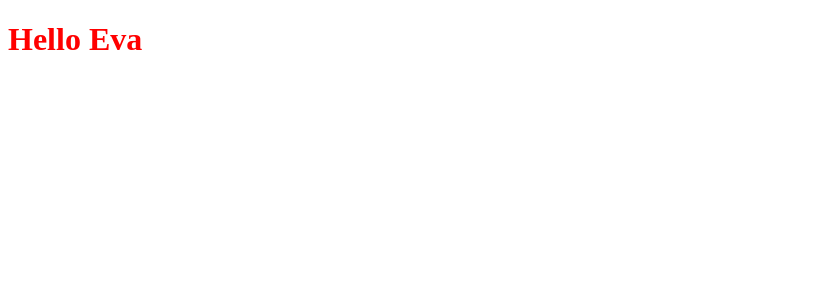
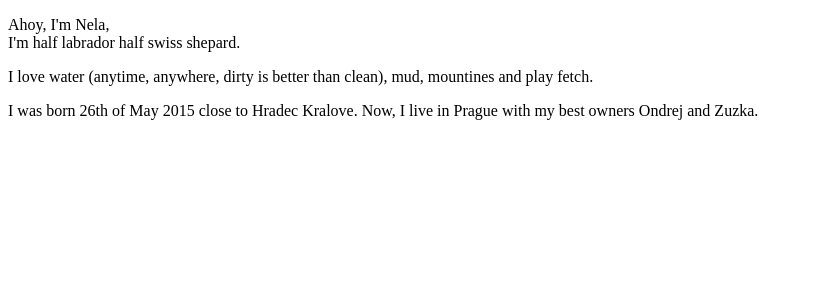
Before and after one commit to EffkaRH/React-training, a Next.js app: page / in a window 1280 px wide. Shown: the top 300 px of the page, without its empty margins (0-813 px from the left). Built offline with nearby package versions, Linux system fonts and the light colour scheme.

Commit message:
Add head and text

```diff
--- a/pages/index.tsx
+++ b/pages/index.tsx
@@ -1,9 +1,24 @@
 import Hello from "../components/Hello";
-
+import Head from "next/head";
 export default () => {
   return (
     <>
-      <Hello name="Eva" />
+      <Head>
+        <title>About me</title>
+      </Head>
+      <p>
+        Ahoy, I'm Nela,
+        <br />
+        I'm half labrador half swiss shepard.
+      </p>
+      <p>
+        I love water (anytime, anywhere, dirty is better than clean), mud,
+        mountines and play fetch.
+      </p>
+      <p>
+        I was born 26th of May 2015 close to Hradec Kralove. Now, I live in
+        Prague with my best owners Ondrej and Zuzka.
+      </p>
     </>
   );
 };
```
